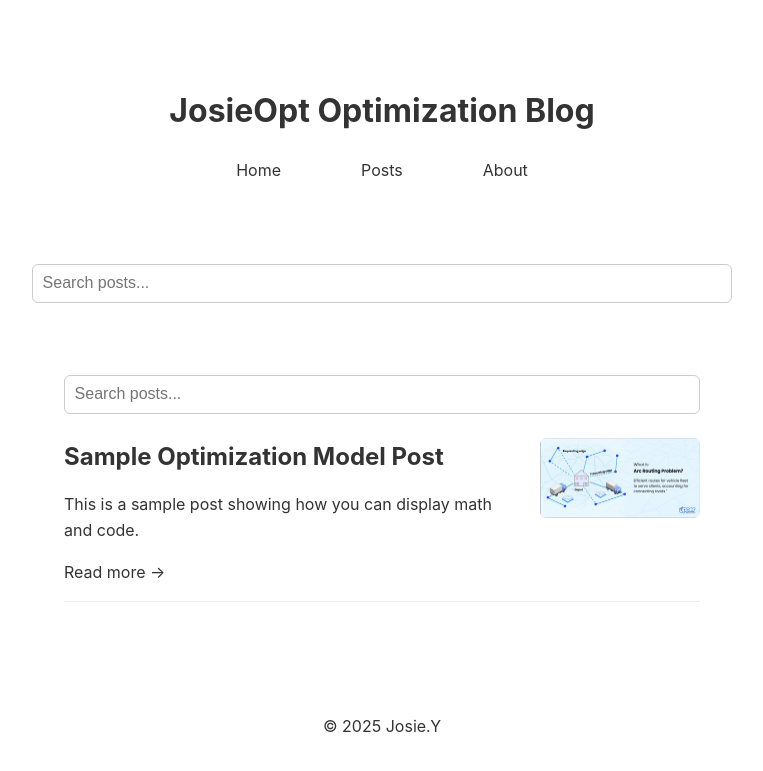
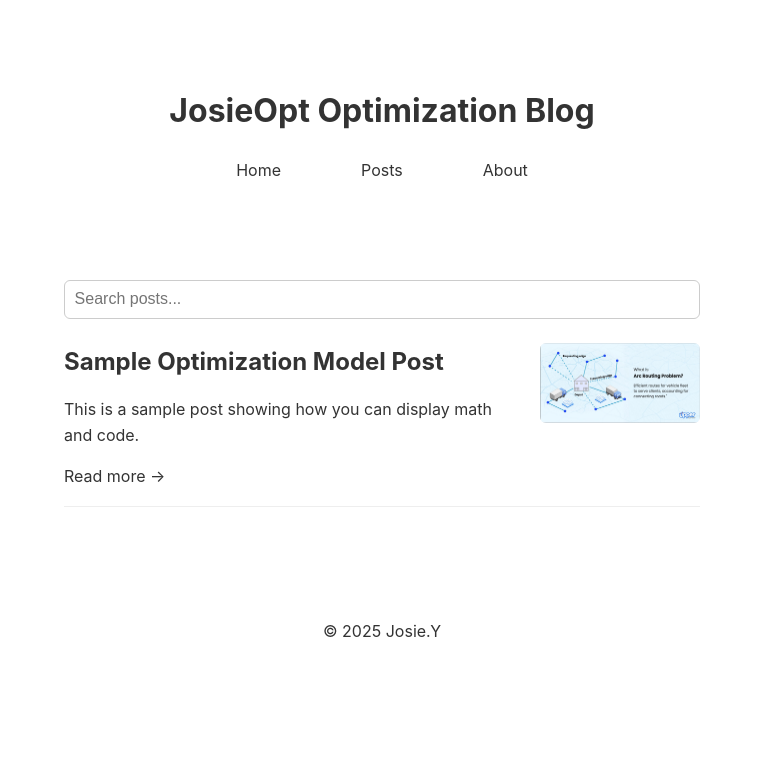
Before and after one commit to josieopt/josieopt.github.io, a Jekyll site: the page built from index.md, in a window 1280 px wide. Shown: the top 771 px of the page, without its empty margins (258-1021 px from the left). Built offline with Jekyll 4.4.1, drawn with Linux system fonts in a browser that asks for light colours; nearby versions of some CDN libraries; a style sheet for code colours, icons or effects is not loaded.

Commit message:
Update index.md

```diff
--- a/index.md
+++ b/index.md
@@ -3,7 +3,6 @@ layout: default
 title: Home
 ---
 
-<input type="text" id="searchInput" placeholder="Search posts..." onkeyup="filterPosts()">
 <div class="container">
   <!-- Search bar (same style as Posts page) -->
   <input type="text" id="searchInput" placeholder="Search posts..." onkeyup="filterPosts()">
```
